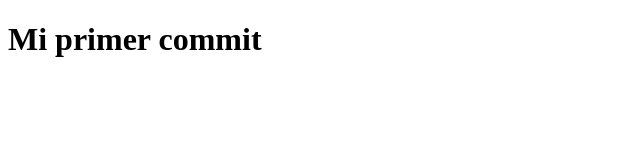
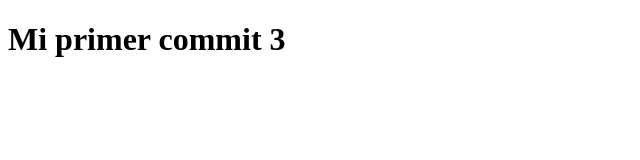
Before and after one commit to JuanLuisxt914/curso-git, a plain HTML site: page index.html in a window 1280 px wide. Shown: the full height of the page, 0-640 px from the left. Drawn offline with Linux system fonts and the light colour scheme.

Commit message:
cuarto  commits

```diff
--- a/index.html
+++ b/index.html
@@ -8,7 +8,7 @@
 </head>
 <body>
 
-    <h1>Mi primer commit</h1>
+    <h1>Mi primer commit 3</h1>
 
 </body>
 </html>
```
